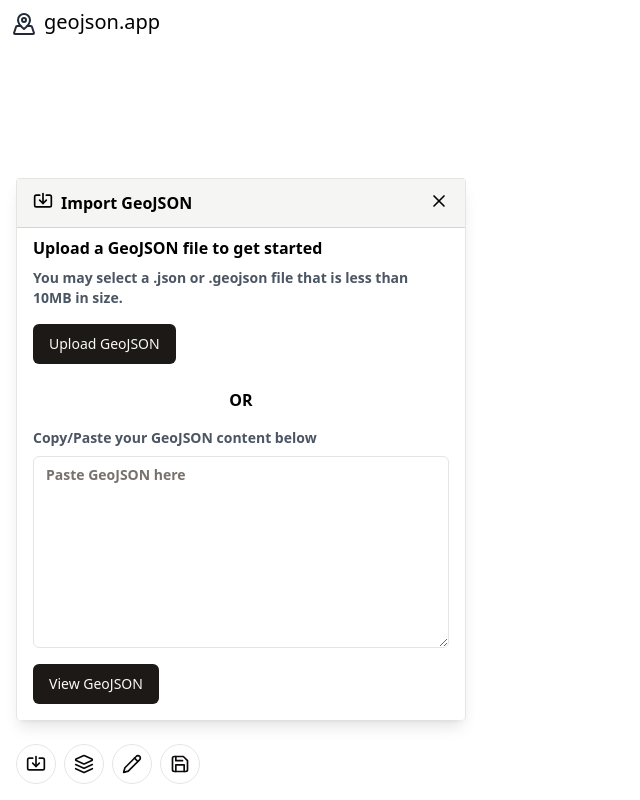
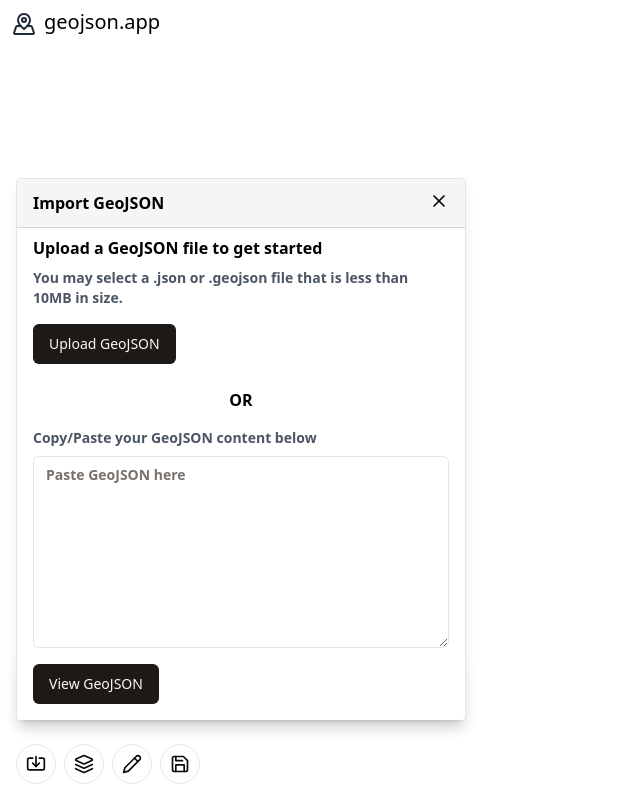
Before and after one commit to bishalspkt/geojson-app, a React (Vite) app: page / in a window 1280 px wide. Shown: the whole page, without its empty margins (0-640 px from the left). Built offline with nearby package versions, Linux system fonts and the light colour scheme; what protomaps-themes-base would draw is missing.

Commit message:
feat: add panel components

```diff
--- a/src/components/map-controls/map-controls.tsx
+++ b/src/components/map-controls/map-controls.tsx
@@ -1,19 +1,13 @@
 import { useState } from "react";
-import UploadGeoJSONButton from "./upload-geojson.js";
-import PasteGeoJSONForm from "./paste-geojson.js";
 import { Button } from "../ui/button.js";
-import { Circle, Diamond, Import, Layers, MapPin, Pencil, Pentagon, Save, Triangle, X } from "lucide-react";
-import { GeoJSON } from 'geojson';
+import { Circle, Diamond, Import, Layers, MapPin, Pencil, Pentagon, Save, Triangle } from "lucide-react";
+import Panel from "./panels/panel.js";
+import { PanelStatus, PanelType, UploadGeoJSONButtonProps } from "./types.js";
+import LayersPanel from "./panels/layers-panel.js";
+import UploadPanel from "./panels/upload-panel.js";
 
-type UploadGeoJSONButtonProps = {
-    geoJson: GeoJSON | undefined;
-    setGeoJSON: React.Dispatch<React.SetStateAction<GeoJSON | undefined>> // Update the type of geoJSON
-}
 
-type PanelType = "upload" | "layers" | "create";
-type PanelStatus = "maximized" | "hidden";
-
-export default function MapControls({ setGeoJSON }: UploadGeoJSONButtonProps) {
+export default function MapControls({ geoJson, setGeoJSON }: UploadGeoJSONButtonProps) {
     const [uploadPanelStatus, setUploadPanelStatus] = useState<PanelStatus>("maximized");
     const [layersPanelStatus, setLayersPanelStatus] = useState<PanelStatus>("hidden");
     const [createPanelStatus, setCreatePanelStatus] = useState<PanelStatus>("hidden");
@@ -21,23 +15,22 @@ export default function MapControls({ setGeoJSON }: UploadGeoJSONButtonProps) {
     const togglePanel = (panel: PanelType) => {
         switch (panel) {
             case "upload":
-                setLayersPanelStatus("hidden")
-                setCreatePanelStatus("hidden")
-                uploadPanelStatus === "hidden" ? setUploadPanelStatus("maximized") : setUploadPanelStatus("hidden")
+                setUploadPanelStatus(uploadPanelStatus === "hidden" ? "maximized" : "hidden");
+                setLayersPanelStatus("hidden");
+                setCreatePanelStatus("hidden");
                 break;
             case "layers":
-                setUploadPanelStatus("hidden")
-                setCreatePanelStatus("hidden")
-                layersPanelStatus === "hidden" ? setLayersPanelStatus("maximized") : setLayersPanelStatus("hidden")
+                setUploadPanelStatus("hidden");
+                setLayersPanelStatus(layersPanelStatus === "hidden" ? "maximized" : "hidden");
+                setCreatePanelStatus("hidden");
                 break;
             case "create":
-                setUploadPanelStatus("hidden")
-                setLayersPanelStatus("hidden")
-                createPanelStatus === "hidden" ? setCreatePanelStatus("maximized") : setCreatePanelStatus("hidden")
-
+                setUploadPanelStatus("hidden");
+                setLayersPanelStatus("hidden");
+                setCreatePanelStatus(createPanelStatus === "hidden" ? "maximized" : "hidden");
                 break;
             default:
-                alert("Something unexpected happened. Panel has unknown value")
+                alert("Something unexpected happened. Panel has unknown value");
         }
     }
 
@@ -50,46 +43,10 @@ export default function MapControls({ setGeoJSON }: UploadGeoJSONButtonProps) {
                 <Button variant="outline" size="icon" className="rounded-3xl"><Save className="h-5 w-5" /></Button>
             </div>
 
-            {uploadPanelStatus !== "hidden" &&
-                <div className="fixed left-4 bottom-20 rounded sm:w-[450px] w-[300px] text-black font-semibold bg-white shadow-lg border border-b-0">
-                    <div className="flex border-b border-gray-300 px-4 py-3 gap-2 bg-accent hover:cursor-pointer" onClick={() => togglePanel("upload")}>
-                        <Import className="h-5 w-5" />
-                        <p>Import GeoJSON</p>
-                        <X className="h-5 w-5 ml-auto" />
-                    </div>
-                    <div className="flex flex-col gap-2 px-4 py-2 text-left">
-                        <UploadGeoJSONButton setGeoJSON={setGeoJSON} />
-
-                        <p className="text-l text-bold my-2 mx-auto">OR</p>
-                        <PasteGeoJSONForm setGeoJSON={setGeoJSON} />
-                    </div>
-                </div>
-            }
-            {layersPanelStatus !== "hidden" &&
-                <div className="fixed left-4 bottom-20 rounded sm:w-[450px] w-[300px] text-black font-semibold bg-white shadow-lg border border-b-0">
-                    <div className="flex border-b border-gray-300 px-4 py-3 gap-2 bg-accent hover:cursor-pointer" onClick={() => togglePanel("layers")}>
-                        <Layers className="h-5 w-5" />
-                        <p>Your Layers</p>
-                        <X className="h-5 w-5 ml-auto" />
-                    </div>
-                    <div className="flex flex-col gap-2 px-4 py-2 text-left">
-                        <p>You have not added any layers</p>
-                        <p className="text-gray-600 text-sm">To add layers, import your GeoJSON</p>
-                        <div className="py-2 mr-auto">
-                            <Button className="py-2" onClick={() => togglePanel("upload")}>Import your GeoJSON</Button>
-                        </div>
-                    </div>
-                </div>
-            }
-
+            { uploadPanelStatus !== "hidden" && <UploadPanel togglePanel={togglePanel} setGeoJson={setGeoJSON} /> }
+            { layersPanelStatus !== "hidden" && <LayersPanel togglePanel={togglePanel} geoJson={geoJson}/> }
             {createPanelStatus !== "hidden" &&
-                <div className="fixed left-4 bottom-20 rounded sm:w-[450px] w-[300px] text-black font-semibold bg-white shadow-lg border border-b-0">
-                    <div className="flex border-b border-gray-300 px-4 py-3 gap-2 bg-accent hover:cursor-pointer" onClick={() => togglePanel("create")}>
-                        <Pencil className="h-5 w-5" />
-                        <p>Create Tools</p>
-                        <X className="h-5 w-5 ml-auto" />
-                    </div>
-                    <div className="flex flex-col gap-2 px-4 py-2 text-left">
+                <Panel type="create" onToggle={togglePanel}>
                     <p>Select a tool to begin editing</p>
                     <p className="text-gray-600 text-sm">Add layers</p>
                     <div className="py-2 mr-auto flex gap-4">
@@ -99,9 +56,7 @@ export default function MapControls({ setGeoJSON }: UploadGeoJSONButtonProps) {
                         <Button variant="secondary" size="icon"><Pentagon /></Button>
                         <Button variant="secondary" size="icon"><Circle /></Button>
                     </div>
-                    </div>
-                </div>
-
+                </Panel>
             }
         </>
     );
--- /dev/null
+++ b/src/components/map-controls/panels/layers-panel.tsx
@@ -0,0 +1,22 @@
+import { GeoJSON } from "geojson";
+import { Button } from "../../ui/button";
+import Panel from "./panel";
+import { PanelType } from "../types";
+
+type LayersPanelProps = {
+    togglePanel: (panel: PanelType) => void;
+    geoJson: GeoJSON|undefined;
+}
+
+export default function LayersPanel({togglePanel, geoJson}: LayersPanelProps) {
+    return (
+        <Panel type="layers" onToggle={togglePanel}>
+        <p>{JSON.stringify(geoJson)}</p>
+        <p>You have not added any layers</p>
+        <p className="text-gray-600 text-sm">To add layers, import your GeoJSON</p>
+        <div className="py-2 mr-auto">
+            <Button className="py-2" onClick={() => togglePanel("upload")}>Import your GeoJSON</Button>
+        </div>
+    </Panel>
+    )
+}
--- /dev/null
+++ b/src/components/map-controls/panels/panel.tsx
@@ -0,0 +1,22 @@
+import { Import, Layers, Pencil, X } from "lucide-react";
+import { PanelProps } from "../types";
+
+const panelDict = {
+    "upload": { title: "Import GeoJSON", icon: <Import className="h-5 w-5" /> },
+    "layers": { title: "Layers", icon: <Layers className="h-5 w-5" /> },
+    "create": { title: "Create", icon: <Pencil className="h-5 w-5" /> },
+
+}
+export default function Panel({ type, children, onToggle }: PanelProps) {
+    return (
+        <div className="fixed left-4 bottom-20 rounded sm:w-[450px] w-[300px] text-black font-semibold bg-white shadow-lg border border-b-0">
+            <div className="flex border-b border-gray-300 px-4 py-3 gap-2 bg-accent hover:cursor-pointer" onClick={() => onToggle(type)}>
+                <p>{panelDict[type].title}</p>
+                <X className="h-5 w-5 ml-auto" />
+            </div>
+            <div className="flex flex-col gap-2 px-4 py-2 text-left max-h-[70vh] overflow-y-auto">
+                {children}
+            </div>
+        </div>
+    )
+}
--- /dev/null
+++ b/src/components/map-controls/panels/upload-panel.tsx
@@ -0,0 +1,22 @@
+import { GeoJSON } from "geojson";
+import { UploadGeoJSONButton } from "..";
+import PasteGeoJSONForm from "../paste-geojson";
+import { PanelType } from "../types";
+import Panel from "./panel";
+
+type UploadPanelProps = {
+    togglePanel: (panel: PanelType) => void;
+    setGeoJson: (geojson: GeoJSON) => void;
+}
+
+export default function UploadPanel({togglePanel, setGeoJson}: UploadPanelProps) {
+    return (
+        <Panel type="layers" onToggle={togglePanel}>
+                <Panel type="upload" onToggle={togglePanel}>
+                    <UploadGeoJSONButton setGeoJSON={setGeoJson} />
+                    <p className="text-l text-bold my-2 mx-auto">OR</p>
+                    <PasteGeoJSONForm setGeoJSON={setGeoJson} />
+                </Panel>
+    </Panel>
+    )
+}
--- a/src/components/map-controls/paste-geojson.tsx
+++ b/src/components/map-controls/paste-geojson.tsx
@@ -1,11 +1,8 @@
 import { useRef } from "react";
 import { Button } from "../ui/button";
 import { Textarea } from "../ui/textarea";
-import { GeoJSON } from 'geojson';
+import { PasteGeoJSONFormProps } from "./types";
 
-type PasteGeoJSONFormProps = {
-    setGeoJSON: (geoJSON: GeoJSON) => void;
-}
 
 export default function PasteGeoJSONForm({setGeoJSON}: PasteGeoJSONFormProps) {
     const geojsonTextareRef = useRef<HTMLTextAreaElement>(null);
--- /dev/null
+++ b/src/components/map-controls/types.ts
@@ -0,0 +1,20 @@
+import { GeoJSON } from "geojson";
+
+export type UploadGeoJSONButtonProps = {
+    geoJson: GeoJSON | undefined;
+    setGeoJSON: React.Dispatch<React.SetStateAction<GeoJSON | undefined>> // Update the type of geoJSON
+}
+
+export type PasteGeoJSONFormProps = {
+    setGeoJSON: (geoJSON: GeoJSON) => void;
+}
+
+
+export type PanelType = "upload" | "layers" | "create";
+export type PanelStatus = "maximized" | "hidden";
+
+export type PanelProps = {
+    type: PanelType;
+    children: JSX.Element | JSX.Element[];
+    onToggle: (panel: PanelType) => void;
+}
```
Lines whose indentation alone changed are shown as unchanged.
